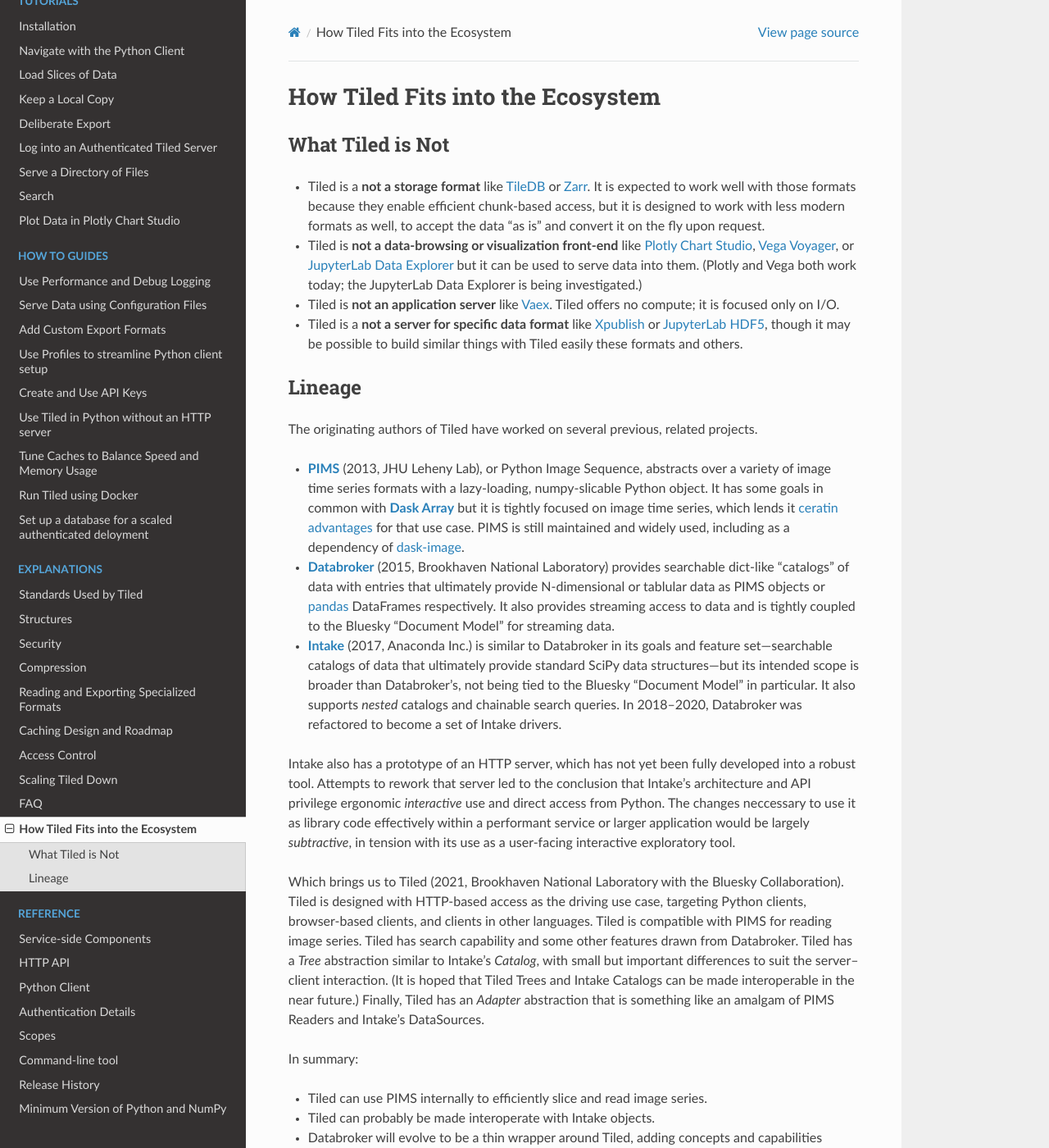
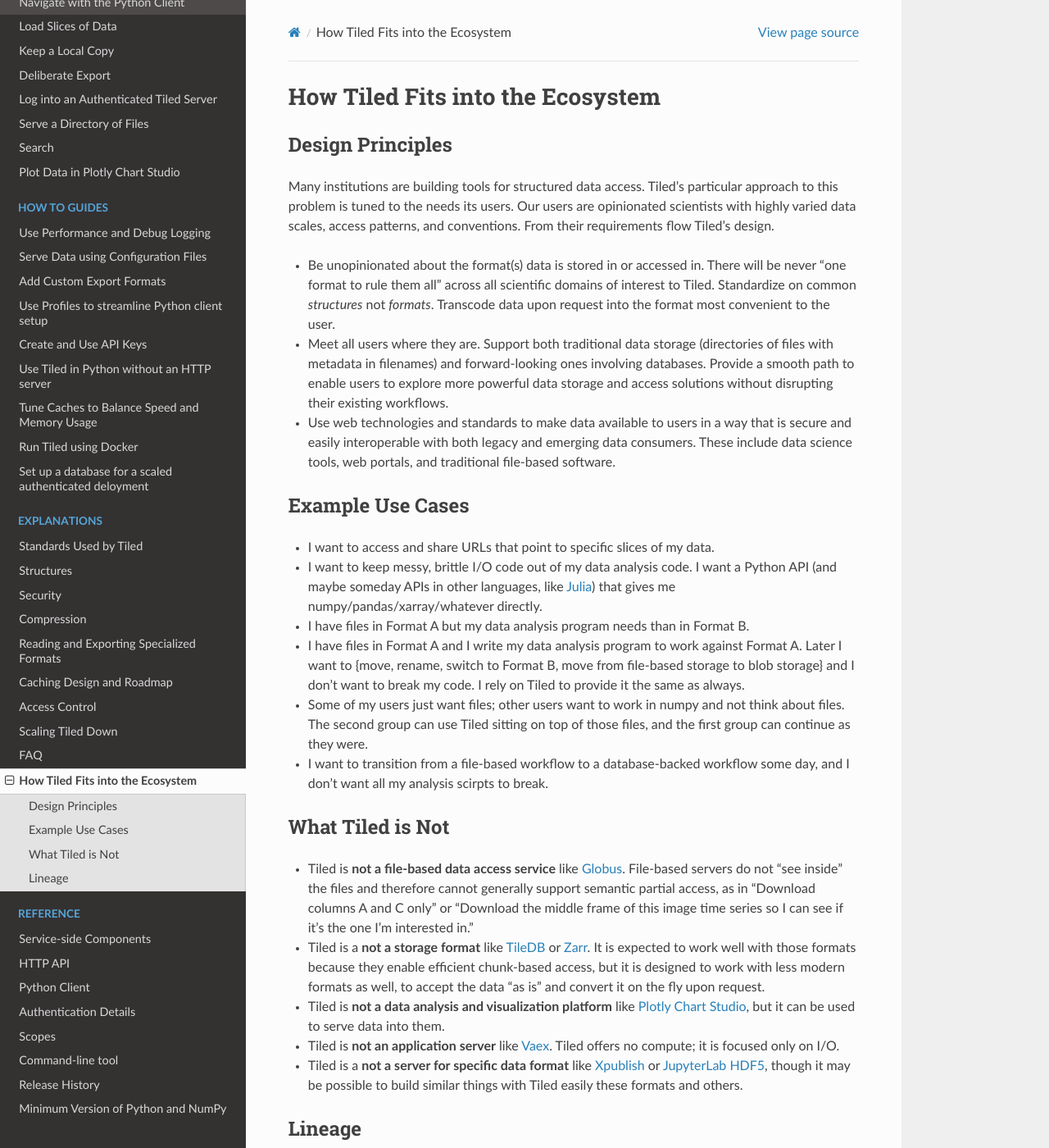
Before and after one commit to bluesky/tiled, a Sphinx documentation site: the page built from docs/source/explanations/lineage.md, in a window 1280 px wide and 1400 px high. Shown: the whole window at 82% size. Built offline with Sphinx 7.4.7 and the Read the Docs theme 2.0.0, drawn with Linux system fonts in a browser that asks for light colours; pages that are not in the unit, such as notebooks, are missing from menus; some of the changed text lies outside the part shown.

Commit message:
Update ecosystem page.

```diff
--- a/docs/source/explanations/lineage.md
+++ b/docs/source/explanations/lineage.md
@@ -1,18 +1,62 @@
 # How Tiled Fits into the Ecosystem
+
+## Design Principles
+
+Many institutions are building tools for structured data access.
+Tiled's particular approach to this problem is tuned to the needs its users.
+Our users are opinionated scientists with highly varied data scales, access
+patterns, and conventions. From their requirements flow Tiled's design.
+
+* Be unopinionated about the format(s) data is stored in or accessed in.
+  There will be never "one format to rule them all" across all scientific
+  domains of interest to Tiled. Standardize on common _structures_ not
+  _formats_. Transcode data upon request into the format most convenient to
+  the user.
+* Meet all users where they are. Support both traditional data storage
+  (directories of files with metadata in filenames) and forward-looking ones
+  involving databases. Provide a smooth path to enable users to explore more
+  powerful data storage and access solutions without disrupting their existing
+  workflows.
+* Use web technologies and standards to make data available to users in a way
+  that is secure and easily interoperable with both legacy and emerging data
+  consumers. These include data science tools, web portals, and traditional
+  file-based software.
+
+## Example Use Cases
+
+* I want to access and share URLs that point to specific slices of my data.
+* I want to keep messy, brittle I/O code out of my data analysis code. I want a Python
+  API (and maybe someday APIs in other languages, like
+  [Julia](https://julialang.org/)) that gives me numpy/pandas/xarray/whatever
+  directly.
+* I have files in Format A but my data analysis program needs than in
+  Format B.
+* I have files in Format A and I write my data analysis program to
+  work against Format A. Later I want to {move, rename, switch to Format B, move
+  from file-based storage to blob storage} and I don't want to break my code. I
+  rely on Tiled to provide it the same as always.
+* Some of my users just want files; other users want to work in numpy and not
+  think about files. The second group can use Tiled sitting on top of those files,
+  and the first group can continue as they were.
+* I want to transition from a file-based workflow to a
+  database-backed workflow some day, and I don't want all my analysis scirpts to
+  break.
 
 ## What Tiled is Not
 
+* Tiled is **not a file-based data access service** like
+  [Globus](https://www.globus.org/). File-based servers do not "see inside"
+  the files and therefore cannot generally support semantic partial access,
+  as in "Download columns A and C only" or "Download the middle frame of this
+  image time series so I can see if it's the one I'm interested in."
 * Tiled is a **not a storage format** like [TileDB](https://tiledb.com/) or
   [Zarr](https://zarr.readthedocs.io/en/stable/). It is expected to
   work well with those formats because they enable efficient chunk-based access,
   but it is designed to work with less modern formats as well, to accept the
   data "as is" and convert it on the fly upon request.
-* Tiled is **not a data-browsing or visualization front-end** like
+* Tiled is **not a data analysis and visualization platform** like
   [Plotly Chart Studio](https://chart-studio.plotly.com/),
-  [Vega Voyager](https://vega.github.io/voyager/), or
-  [JupyterLab Data Explorer](https://github.com/jupyterlab/jupyterlab-data-explorer)
-  but it can be used to serve data into them. (Plotly and Vega both work today;
-  the JupyterLab Data Explorer is being investigated.)
+  but it can be used to serve data into them.
 * Tiled is **not an application server** like  [Vaex](https://vaex.io/). Tiled
   offers no compute; it is focused only on I/O.
 * Tiled is a **not a server for specific data format** like
@@ -38,32 +82,31 @@
   (2015, Brookhaven National Laboratory) provides searchable dict-like
   "catalogs" of data with entries that ultimately provide N-dimensional or
   tablular data as PIMS objects or [pandas](https://pandas.pydata.org/)
-  DataFrames respectively. It also provides streaming access to data and is
-  tightly coupled to the Bluesky "Document Model" for streaming data.
+  DataFrames respectively. It emphasizes support for the Bluesky "Document Model"
+  for streaming data.
 * [**Intake**](https://intake.readthedocs.org/) (2017, Anaconda Inc.) is similar
   to Databroker in its goals and feature set---searchable catalogs of data that
   ultimately provide standard SciPy data structures---but its intended scope
   is broader than Databroker's, not being tied to the Bluesky "Document
-  Model" in particular. It also supports *nested* catalogs and chainable
-  search queries. In 2018--2020, Databroker was refactored to become a set of
-  Intake drivers.
+  Model" in particular. In 2018--2020, Databroker was refactored to become a set
+  of Intake drivers.
 
 Intake also has a prototype of an HTTP server, which has not yet been fully
 developed into a robust tool. Attempts to rework that server led to the
 conclusion that Intake's architecture and API privilege ergonomic *interactive*
-use and direct access from Python. The changes neccessary to use it as
+use and direct access from Python. The changes necessary to use it as
 library code effectively within a performant service or larger application
 would be largely *subtractive*, in tension with its use as a user-facing
 interactive exploratory tool.
 
-Which brings us to Tiled (2021, Brookhaven National Laboratory with the Bluesky
+Which brought us to Tiled (2021, Brookhaven National Laboratory with the Bluesky
 Collaboration). Tiled is designed with HTTP-based access as the driving use
 case, targeting Python clients, browser-based clients, and clients in other
 languages. Tiled is compatible with PIMS for reading image series. Tiled has
 search capability and some other features drawn from Databroker. Tiled has a
-*Tree* abstraction similar to Intake's *Catalog*, with small but important
+*node* abstraction similar to Intake's *Catalog*, with small but important
 differences to suit the server--client interaction. (It is hoped that Tiled
-Trees and Intake Catalogs can be made interoperable in the near future.)
+Nodes and Intake Catalogs can be made interoperable in the near future.)
 Finally, Tiled has an *Adapter* abstraction that is something like an amalgam of
 PIMS Readers and Intake's DataSources.
 
```
Also changed, not shown: README.md (+3 -7 lines).
